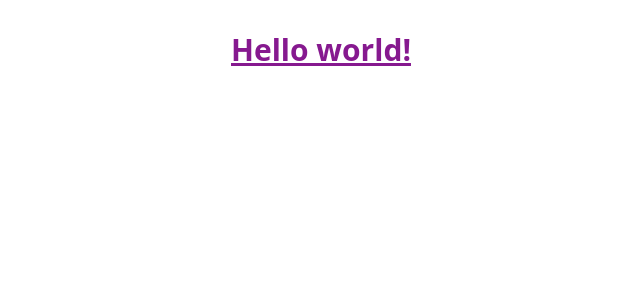
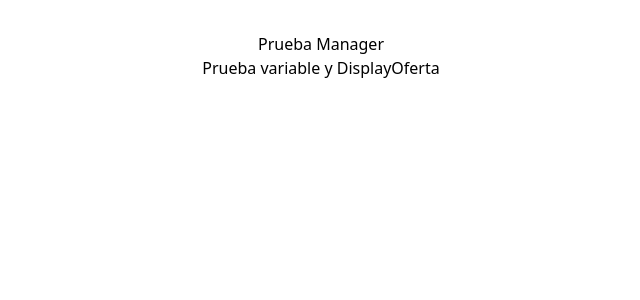
Before and after one commit to J-CarlosRojas/LaOferta, a React (Vite) app: page / in a window 1280 px wide. Shown: the top 300 px of the page, without its empty margins (319-959 px from the left). Built offline with nearby package versions, Linux system fonts and the light colour scheme.

Commit message:
change: Cambio de app inicial.

```diff
--- a/src/App.jsx
+++ b/src/App.jsx
@@ -1,15 +1,15 @@
 import { useState } from 'react'
-import reactLogo from './assets/react.svg'
-import viteLogo from '/vite.svg'
+import Manager from './assets/modulos/Manager'
 import './App.css'
 
 function App() {
-  const [count, setCount] = useState(0)
+
 
   return (
-    <h1 className="text-3xl text-fuchsia-800 font-bold underline">
-    Hello world!
-  </h1>
+
+    <Manager></Manager>
+
+
   )
 }
 
```
